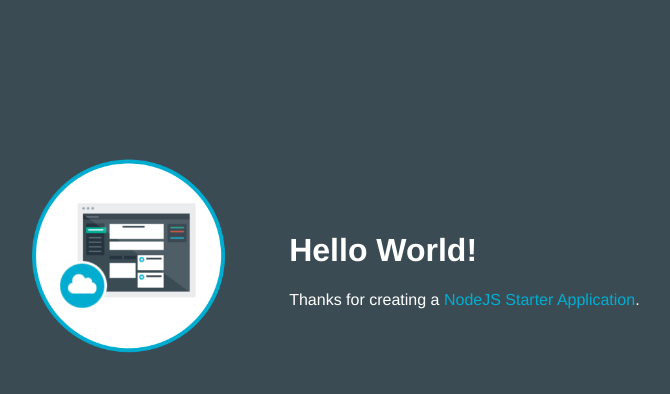
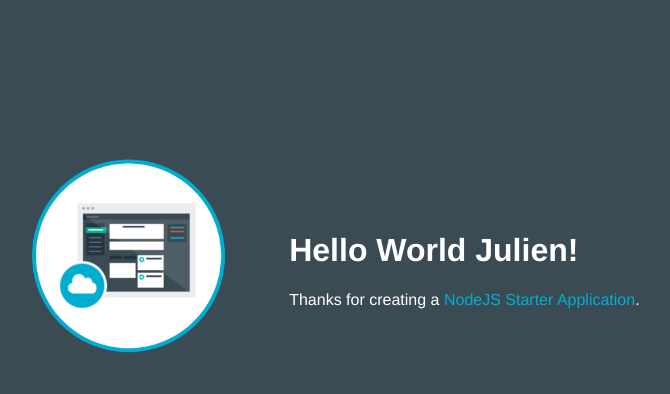
Before and after one commit to julienlauret/Training-Bluemix-JLA, a website: page public/index.html in a window 1280 px wide. Shown: the whole page, without its empty margins (253-923 px from the left). Drawn offline with Linux system fonts and the light colour scheme.

Commit message:
Update index.html
Modification du message Hello World

```diff
--- a/public/index.html
+++ b/public/index.html
@@ -16,7 +16,7 @@
           <img class = "newappIcon" src="images/newapp-icon.png">
         </td>
         <td>
-          <h1 id="message">Hello World!</h1>
+          <h1 id="message">Hello World Julien!</h1>
           <p class='description'></p> Thanks for creating a <span class = "blue">NodeJS Starter Application</span>.
         </td>
       </tr>
```
